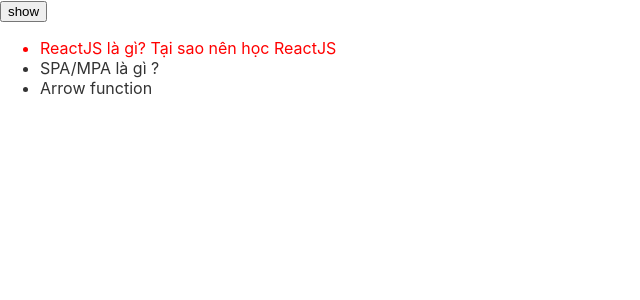
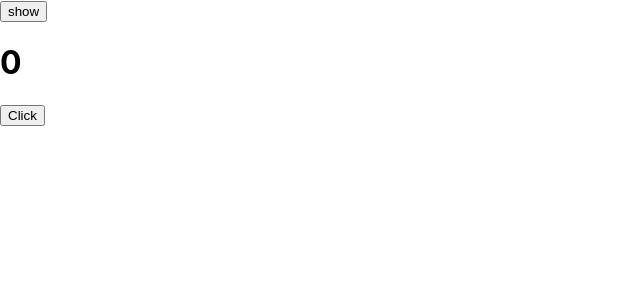
Before and after one commit to hoapng/react_f8, a React (Create React App) app: page / in a window 1280 px wide. Both pictures are taken after a click on the button "show". Shown: the top 300 px of the page, without its empty margins (0-640 px from the left). Built offline with nearby package versions, Linux system fonts and the light colour scheme.

Commit message:
useLayoutEffect hook

```diff
--- a/src/Content.js
+++ b/src/Content.js
@@ -1,53 +1,20 @@
-import { useState, useEffect } from "react";
-
-const lessons = [
-    {
-      id: 1,
-      name: 'ReactJS là gì? Tại sao nên học ReactJS',
-    },
-    {
-      id: 2,
-      name: 'SPA/MPA là gì ?',
-    },
-    {
-      id: 3,
-      name: 'Arrow function',
-    },
-  ];
+import { useState, useEffect, useLayoutEffect } from "react";
 
 function Content (){
-    const [lessonId, setLessonId] = useState(1);
+  const [count, setScount] = useState(0);
+  const handleRun = () => {
+    setScount(count + 1);
+  };
 
-    useEffect(()=>{
-        const handleCmt = ({detail})=>{
-            console.log({detail});
-        }
-        window.addEventListener(`lesson-${lessonId}`, handleCmt)
-        return ()=>{
-          window.removeEventListener(`lesson-${lessonId}`, handleCmt)
-        }
-    },[lessonId])
+    useLayoutEffect(()=>{
+      if(count > 3) setScount(0)
+    },[count])
 
     return (
-        <div>
-          <ul>
-            {lessons.map(lesson => {
-                return (
-                    <li
-                        key={lesson.id}
-                        style={{
-                            color: lessonId === lesson.id ? 'red' : '#333'
-                        }}
-                        onClick={() => setLessonId(lesson.id)}
-                    >
-                    {lesson.name}
-                    </li>
-                )
-            })
-
-            }
-          </ul>
-        </div>
+      <div className="App">
+      <h1>{count}</h1>
+      <button onClick={handleRun}>Click</button>
+    </div>
       );
 }
 export default Content
```
